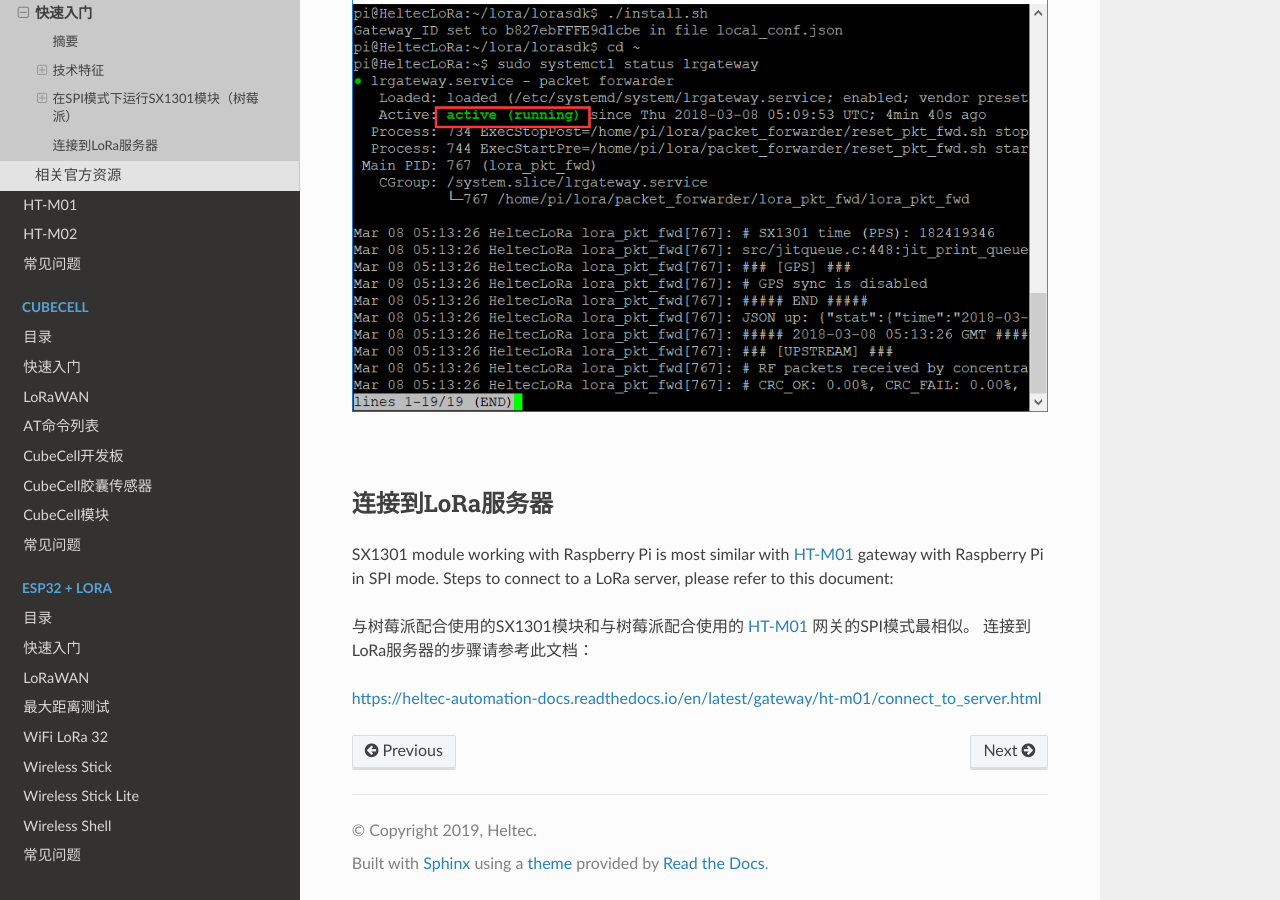
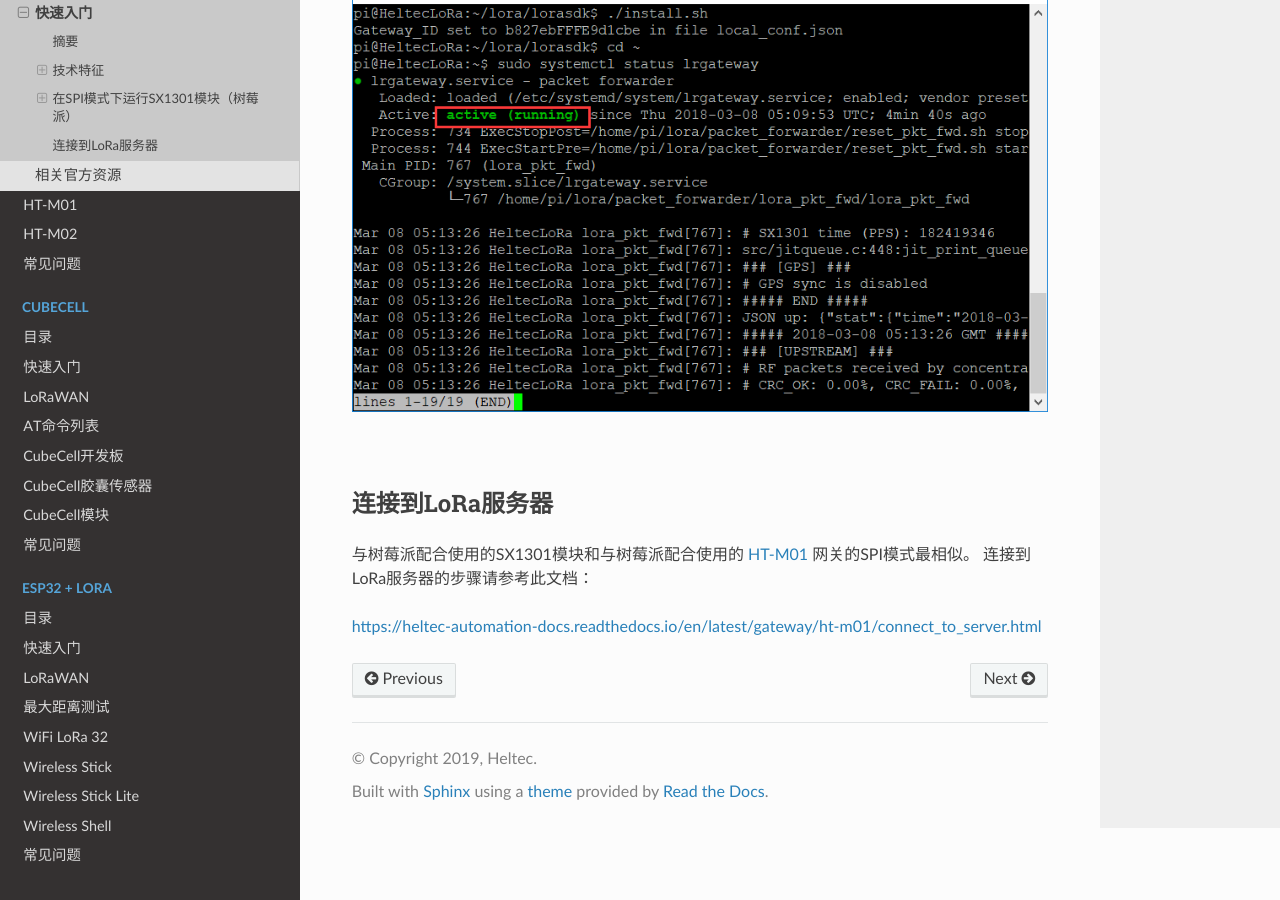
Before and after one commit to HelTecAutomation/HeltecDocs-zh_CN, a Sphinx documentation site: the page built from zh_CN/source/gateway/sx1301module/qucik_start.md, in a window 1280 px wide and 900 px high, scrolled down 3299 px. Built offline with Sphinx 7.4.7 and the Read the Docs theme 2.0.0, drawn with Linux system fonts in a browser that asks for light colours; pages that are not in the unit, such as notebooks, are missing from menus.

Commit message:
更新网关相关文档

```diff
--- a/zh_CN/source/gateway/sx1301module/index.rst
+++ b/zh_CN/source/gateway/sx1301module/index.rst
@@ -1,6 +1,7 @@
 SX1301模块
 ==========
 `English <https://heltec-automation-docs.readthedocs.io/en/latest/gateway/sx1301module/index.html>`_
+
 SX1301 LoRa网关模块，可以与支持Linux操作系统的硬件（例如树莓派）配合使用，然后可以用作LoRa网关。
 -  SX1301基带芯片：
 -  SPI总线：
--- a/zh_CN/source/gateway/sx1301module/qucik_start.md
+++ b/zh_CN/source/gateway/sx1301module/qucik_start.md
@@ -67,8 +67,6 @@ sudo cp -f /home/pi/lora/lorasdk/global_conf_EU868.json /home/pi/lora/packet_for
 
 ## 连接到LoRa服务器
 
-SX1301 module working with Raspberry Pi is most similar with [HT-M01](https://heltec.org/project/ht-m01/) gateway with Raspberry Pi in SPI mode. Steps to connect to a LoRa server, please refer to this document:
-
 与树莓派配合使用的SX1301模块和与树莓派配合使用的 [HT-M01](https://heltec.org/project/ht-m01/) 网关的SPI模式最相似。 连接到LoRa服务器的步骤请参考此文档：
 
 [https://heltec-automation-docs.readthedocs.io/en/latest/gateway/ht-m01/connect_to_server.html](https://heltec-automation-docs.readthedocs.io/en/latest/gateway/ht-m01/connect_to_server.html)
```
